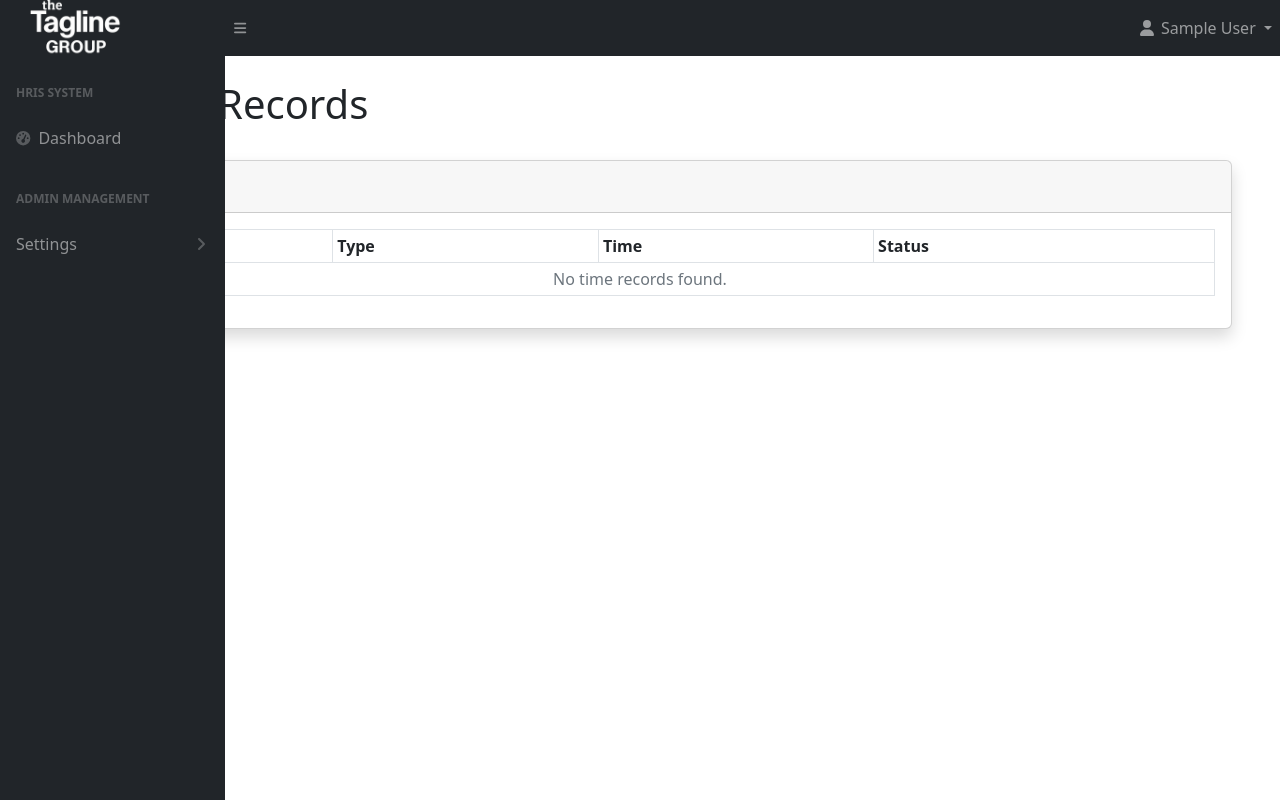
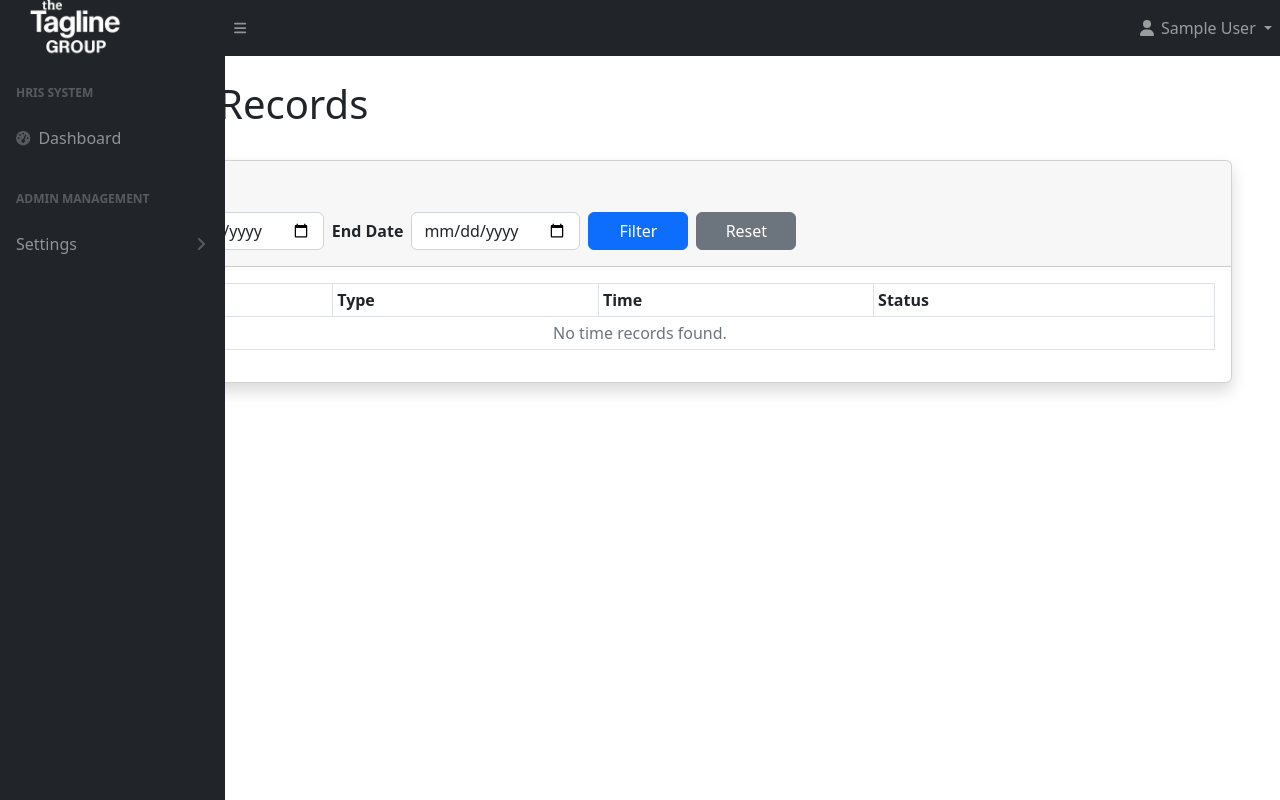
Before and after one commit to ariz09/HRIS-SYSTEM, a Laravel app: page /time-records/my in a window 1280 px wide. Run offline with Laravel 12, Linux system fonts and the light colour scheme; the visitor is signed in with stand-in values (Sample User, id 1); data that the repository does not hold is empty; parts of the project's set-up code (start-up, migrations or seed data) failed here and were passed over; some libraries are stand-ins or nearby versions.

Commit message:
Add date filtering to my time records view

```diff
--- a/app/Http/Controllers/TimeRecordController.php
+++ b/app/Http/Controllers/TimeRecordController.php
@@ -123,12 +123,17 @@ class TimeRecordController extends Controller
         return response()->json(['message' => 'No pending time-in record found.'], 400);
     }
 
-    public function myTimeRecords()
+    public function myTimeRecords(Request $request)
     {
         $user = Auth::user();
-        $timeRecords = \App\Models\TimeRecord::where('user_id', $user->id)
-            ->orderBy('recorded_at', 'desc')
-            ->get();
+        $query = \App\Models\TimeRecord::where('user_id', $user->id);
+        if ($request->filled('start_date')) {
+            $query->whereDate('recorded_at', '>=', $request->start_date);
+        }
+        if ($request->filled('end_date')) {
+            $query->whereDate('recorded_at', '<=', $request->end_date);
+        }
+        $timeRecords = $query->orderBy('recorded_at', 'desc')->get();
         return view('time_records.my_time_records', compact('timeRecords'));
     }
 
--- a/resources/views/time_records/my_time_records.blade.php
+++ b/resources/views/time_records/my_time_records.blade.php
@@ -8,6 +8,26 @@
     <div class="card shadow mb-4">
         <div class="card-header py-3">
             <h6 class="m-0 font-weight-bold text-primary">Time Records</h6>
+            <form method="GET" class="row g-2 align-items-center mt-2" action="">
+                <div class="col-auto">
+                    <label for="start_date" class="col-form-label">Start Date</label>
+                </div>
+                <div class="col-auto">
+                    <input type="date" id="start_date" name="start_date" class="form-control" value="{{ request('start_date') }}">
+                </div>
+                <div class="col-auto">
+                    <label for="end_date" class="col-form-label">End Date</label>
+                </div>
+                <div class="col-auto">
+                    <input type="date" id="end_date" name="end_date" class="form-control" value="{{ request('end_date') }}">
+                </div>
+                <div class="col-auto">
+                    <button type="submit" class="btn btn-primary">Filter</button>
+                </div>
+                <div class="col-auto">
+                    <a href="{{ route('time-records.my') }}" class="btn btn-secondary">Reset</a>
+                </div>
+            </form>
         </div>
         <div class="card-body">
             <div class="table-responsive">
```
